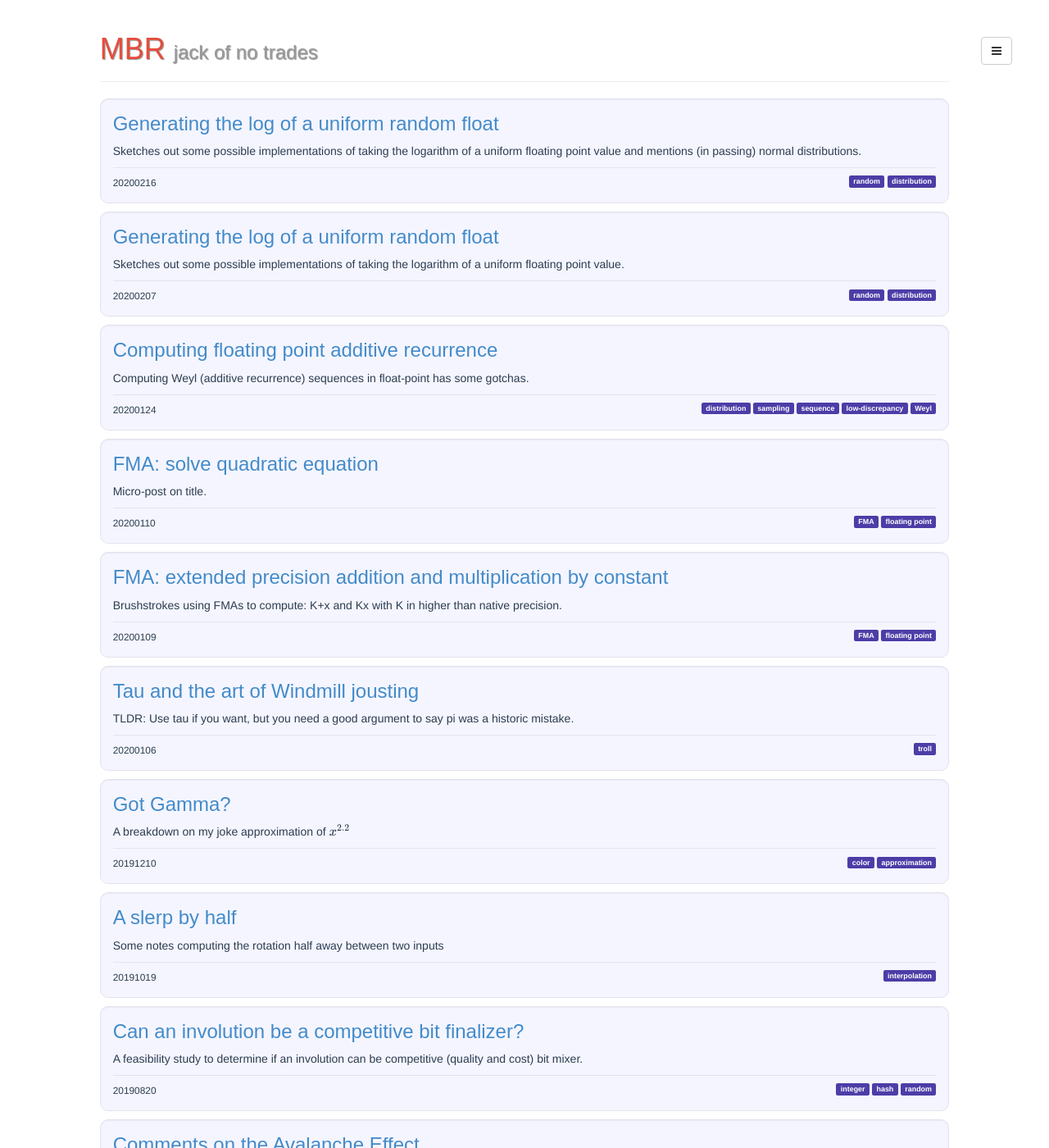
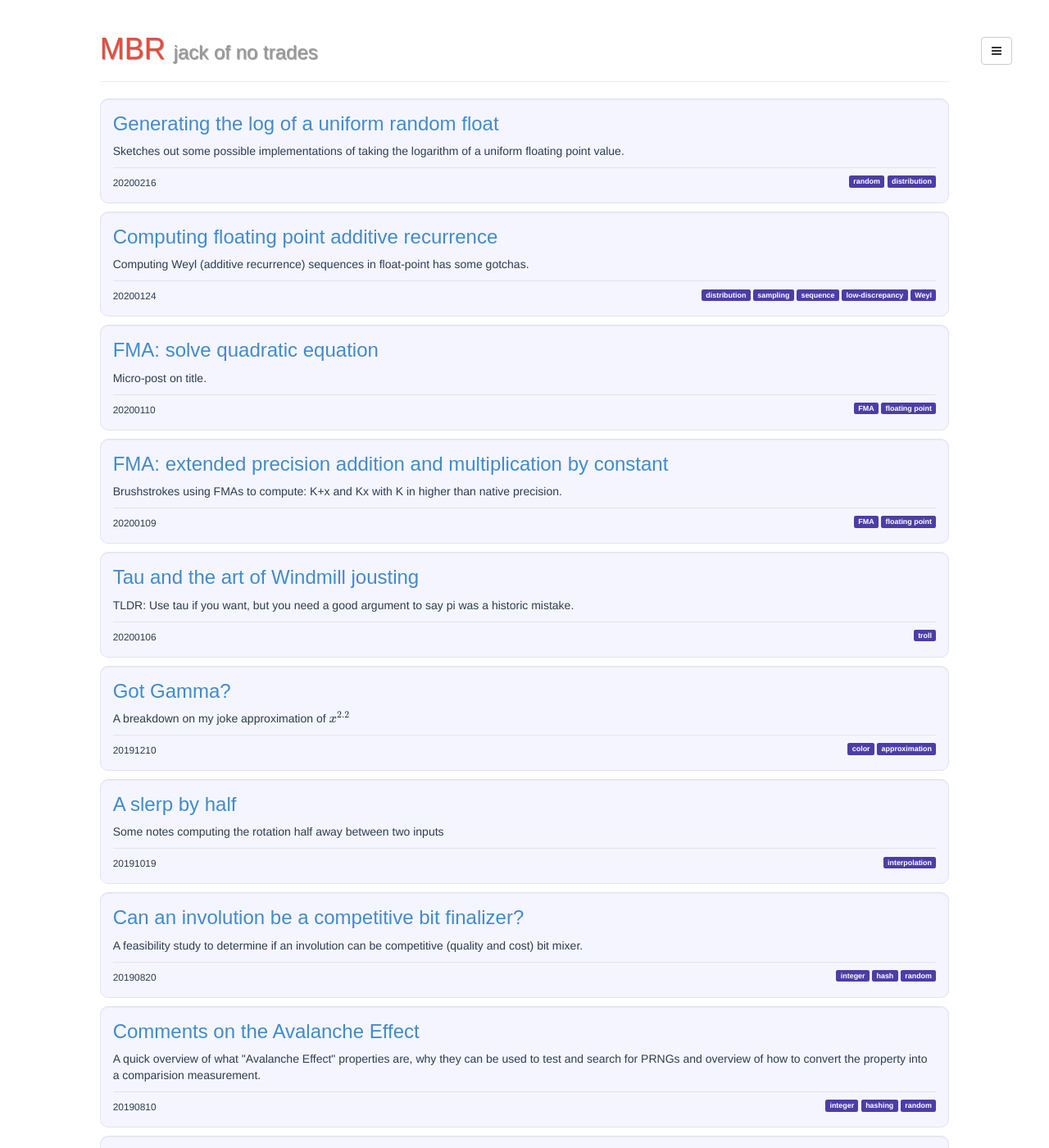
Before and after one commit to Marc-B-Reynolds/Marc-B-Reynolds.github.io, a Jekyll site: the page built from index.html, in a window 1280 px wide and 1400 px high. Shown: the whole window at 82% size. Built offline with Jekyll 4.4.1, drawn with Linux system fonts in a browser that asks for light colours; formulas are drawn with MathJax 3; the list of posts is cut into pages by our own code; some of the changed lines change nothing that is shown; some of the changed text lies outside the part shown.

Commit message:
nuked wrong dated one...sigh

```diff
--- a/_posts/2020-02-07-LogOfUniform.md
+++ /dev/null
@@ -1,191 +0,0 @@
----
-layout:       post
-title:        Generating the log of a uniform random float
-categories:   [math]
-tags:         [random, distribution]
-description:  Sketches out some possible implementations of taking the logarithm of a uniform floating point value.
----
-
-\\
-A common building block of sampling some random distributions is taking the [logarithm](https://en.wikipedia.org/wiki/Logarithm) of a uniform random floating-point value $u$:
-
-$$ -\log \left(u\right)$$
-
-\\
-Let's jump back and look at how the uniform floating point value $u$ was generated:
-
-{% highlight c %}
-// double on [0,1)
-inline double rng_f64(void)
-{
-  return (rng_u64() >> (64-53))*0x1p-53;
-}
-{% endhighlight %}
-
-\\
-So we generate a $b$ bit uniform integer, discard $\left(b-p\right)$ bits (where $p$ is the number of bits in the significand in the floating-point format and $b$ is the number of uniform random bits we have to work with), convert the integer to float and scale by $2^{-p}$.
-
-The generation method above isn't what we really want since $-\log\left(0\right) = \infty$. We could instead compute $-\log\left(1-u\right)$ but let's create a new version that yields values on $\left(0,1\right]\$:
-
-
-{% highlight c %}
-// double on (0,1]
-inline double rng_f64_zx(void)
-{
-  return (1+(rng_u64() >> (64-53)))*0x1p-53;
-}
-{% endhighlight %}
-
-<br>
-
-------
-
-Turn-key
-------
-
-\\
-Now let's consider something completely different, the background of which is in a previous post [*"Higher density uniform floats"*](http://marc-b-reynolds.github.io/distribution/2017/01/17/DenseFloat.html):
-
-{% highlight c %}
-
-// helper functions at the end of the post
-
-// transforms 64-bit uniform integer input 'u' into a uniform floating-point
-// value on (0,1). Returns the IEEE bit pattern.
-inline uint64_t pdense_bits(uint64_t u)
-{
-  uint32_t e = lzc64(u);  // lead zero count gives the power-of-two interval of result
-
-  u <<= e+1;              // discard the leading zeros & the first (if any) set bit
-  e   = 1022-e;           // adjust the exponent to include the binary64 exp bias
-
-  // build the IEEE bit pattern
-  // 1) shift the exponent into position
-  // 2) place the 52 explict significand bits
-  return ((uint64_t)e<<52) | (u >> 12);
-}
-
-// transforms 64-bit uniform integer input 'u' into a uniform floating-point
-// value on (0,1). Exact range is [2^-65, 1-ulp].
-double pdense_01_ee(uint64_t u)
-{
-  return f64_from_bits(pdense_bits(u));
-}
-
-// transforms 64-bit uniform integer input 'u' into a uniform floating-point
-// value on (0,1]. Exact range is [2^-65+ulp, 1].
-double pdense_01_ei(uint64_t u)
-{
-  return f64_from_bits(pdense_bits(u)+1);
-}
-
-{% endhighlight %}
-
-\\
-We have a helper function (`pdense_bits`) which generates a partially dense uniform floating point value on $\left(0,1\right)$ (as a IEEE bit pattern) and a pair of user functions.  The first simply converts the output to a float and the second shifts by 1 ULP to give the output range $\left(0,1\right]$. Let's spitball where we're at:
-
-* standard method: generates all representiable FP values on $\left[1/2,1\right]$ and each successively smaller POT interval has half as many samples as the previous. The total number of samples generated is $2^{53}$
-* partially dense method: generates all representiable FP values on $\left[2^{-12},1\right]$ and each successively smaller POT interval has half as many samples as the previous. The total number of samples generated is $2^{12}\left(2^{53}+1\right)+1$
-
-\\
-If we were to transform these by $-\log_2$ then the output ranges are $\left[0,53\right]$ and $\left[0,65\right]$ respectively. So we explode the total number of samples and extend the tail by about 20.75%.  To eyeball the cost of the two transforms see here on [godbolt](https://gcc.godbolt.org/z/5VtdA3).
-
-<br>
-
-------
-
-Some assembly required <small> (really quite alot)</small>
-------
-
-\\
-In this section I'm going to sketch some things we *could* do to tweak performance and/or accuracy of the previous. I'm not going to carry though any of it..'cause computing logs in software is a PITA and I'm not really motivated to talk about NA and function approximations.
-
-Let's consider some basic [log identities](https://en.wikipedia.org/wiki/List_of_logarithmic_identities). First changing the base to base-2:
-
-
-$$
-\log \left(x\right) = \log \left(2\right) \log_2 \left(x\right)
-$$
-
-\\
-and from the product:
-
-$$
-\log_2 \left(2^e~i\right) = e+ \log_2 \left(i\right)
-$$
-
-\\
-Now let's rip apart our helper function from the previous section:
-
-{% highlight c %}
-
-double rng_log_xform(uint64_t u)
-{
-  // exponent for values on [1/2, 1)
-  const uint64_t half_bits = UINT64_C(0x3fe0000000000000);
-
-  uint32_t e = lzc64(u);
-  u <<= e+1;                      // eat-up leading zeroes and first set bit (if any)
-  u = half_bits | (u >> 12);      // put significand in place and OR in the exponent
-
-  // d on (1/2, 1]
-  double d = f64_from_bits(u+1);  // lose the +1 for [1/2,1)
-
-  // we can use either natural or base-2 log
-#if defined(USE_LOG2)
-  return log_2*(e-log2(d));       // could use Kahan's ab+dc method
-#else
-  return log_2*e-log(d);          // fma(log_2,e,-log(d));
-#endif
-}
-
-{% endhighlight %}
-
-\\
-This is just a sketch and I'm only gonna do some basic bullet points.
-
-* We have partially reduced input for log (and we know it's not a denormal or a special) so we can chop off some low hanging fruit.
-* We're integer up to needing to compute the log. This kinda interesting if we've got an accuracy jonze going on. A very popular thing to do is to use Tang's method. This starts by examining the upper bits:  [*musl*](https://musl.libc.org/) does this (SEE: [log2.c](https://git.musl-libc.org/cgit/musl/tree/src/math/log2.c) & [log2_data.c](https://git.musl-libc.org/cgit/musl/tree/src/math/log2_data.c)) and it's talked about in [*"Computing floating-point logarithms with fixed-point operations"*](https://hal.inria.fr/hal-01227877/).
-
-There's a just ton of moving parts here unless you're just going to spitball the result. What's coming next should be a really big one. Local examples include: which base for the log? What error bound/cost target? Single value or unevaluated-pair result from it? How do we combine all these partial results together?
-
-<br>
-
-------
-
-Helper functions
-------
-
-
-{% highlight c %}
-
-inline double f64_from_bits(uint64_t x)
-{
-  double d; memcpy(&d,&x,8); return d;
-}
-
-
-// lead zero count wrapper (this isn't my fault).
-// 1) lead zero counting that handles (in a defined manner) a zero input
-//    was introduced in Haswell.
-// 2) __builtin_clzl was define in terms of the pre Haswell instruction
-//    so is treated as undefined for zero input (even if compiling for
-//    Haswell+)
-// 3) clang does some aggressive constant folding and if see a const zero
-//    input it will generate whacked output. BUT it also (seems) to always
-//    observe and remove the unneeded "test" below on haswell+.
-// 4) GCC doesn't remove the unneeded "test" and doesn't seem to generate
-//    hacked constants like clang. This will surely break someday so the
-//    safer thing to do is change this to same as clang and hope a compiler
-//    fix comes soonish.
-// 5) MS just uses intel intrinsics. Directing all post haswell intel
-//    to this is probably the best option.
-#if defined(__clang__)
-inline int lzc64(uint64_t x) { return x ? __builtin_clzl(x) : 64; }
-#elif defined(__GNUC__)
-inline int lzc64(uint64_t x) { return __builtin_clzl(x); }
-#else
-#include <immintrin.h>
-inline int lzc64(uint64_t x) { return _lzcnt_u64(x); }
-#endif
-{% endhighlight %}
--- a/_posts/2020-02-16-LogOfUniform.md
+++ b/_posts/2020-02-16-LogOfUniform.md
@@ -3,7 +3,7 @@ layout:       post
 title:        Generating the log of a uniform random float
 categories:   [math]
 tags:         [random, distribution]
-description:  Sketches out some possible implementations of taking the logarithm of a uniform floating point value and mentions (in passing) normal distributions.
+description:  Sketches out some possible implementations of taking the logarithm of a uniform floating point value.
 ---
 
 \\
```
